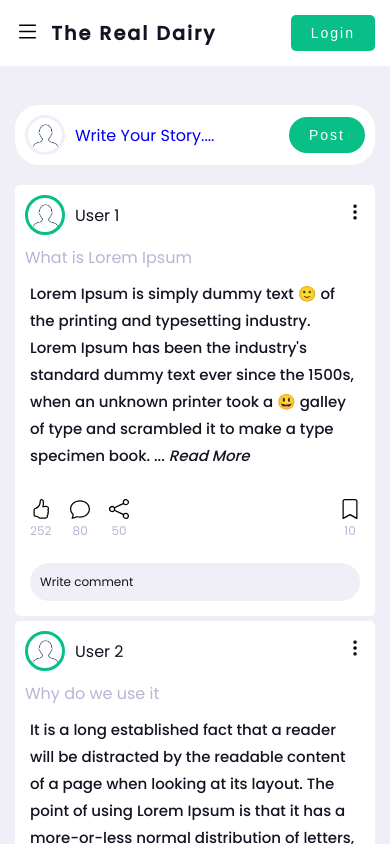
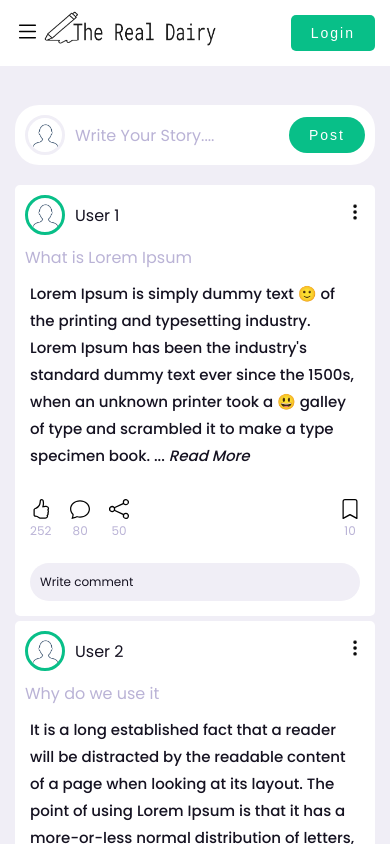
Before and after one commit to myselfvikramgupta/social_media, a React (Create React App) app: page / in a window 390 px wide. Shown: the top 844 px of the page. Built offline with nearby package versions, Linux system fonts and the light colour scheme.

Commit message:
add logo

```diff
--- a/src/components/Header.jsx
+++ b/src/components/Header.jsx
@@ -12,7 +12,7 @@ const Header = () => {
       <div className='container d_flex_space_between'>
         <div className='menu_wrap'>
             <button className='colse_bnt' onClick={sideMenuOpen}><MenuIcon /></button>
-           <h1 className="header_title">The Real Dairy</h1>
+            <img src="/images/logo.png" alt="logo" className="logo" />
         </div>
 
         <button className="btn btn_primary">Login</button>
--- a/src/index.css
+++ b/src/index.css
@@ -26,8 +26,8 @@ body{
   width:80%;
   margin:0 auto;
 }
-button:focus{
-  background:transparent ;
+a{
+  color:inherit;
 }
 .row::after {
   content: "";
@@ -68,9 +68,8 @@ button:focus{
   width:100%;
 }
 
-.header_title{
-  font-size:1.2rem;
-  letter-spacing: 2px;
+.logo{
+  width:200px;
 }
 .main{
   margin-top:80px;
@@ -308,8 +307,9 @@ button:focus{
     align-items: center;
   }
 
-  .header_title{
-    margin-left: 0.7rem;
+  .logo {
+    width: 180px;
+    margin-top: -10px;
   }
   .side_menu{
     position: fixed;
```
Also changed, not shown: public/images/logo.png (added).
